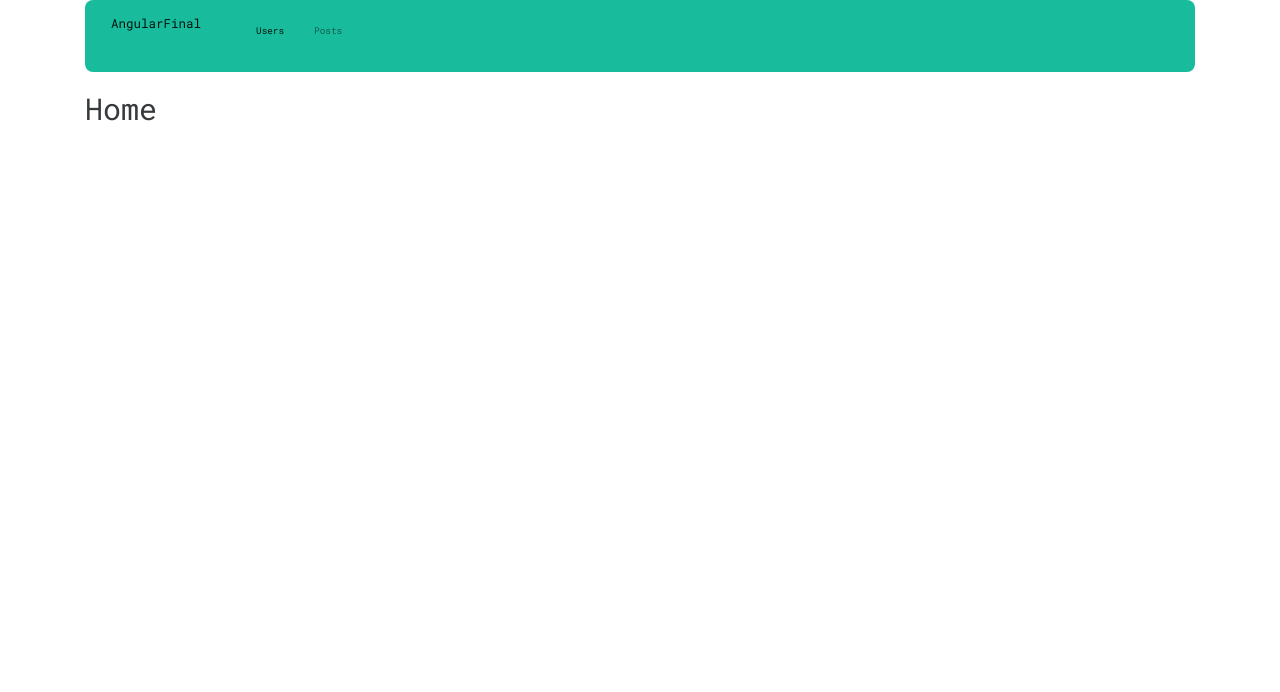
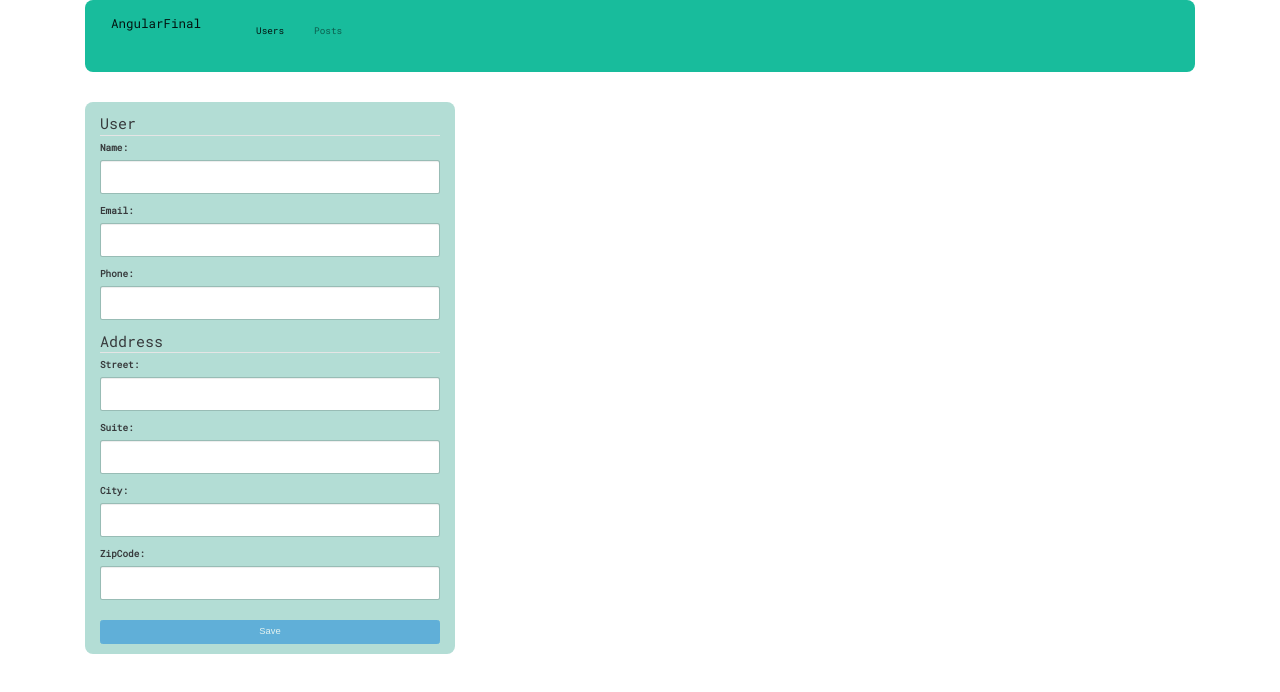
Before and after one commit to krisSzell/Angular-First-App, an Angular app: page /users/new in a window 1280 px wide. Shown: the top 692 px of the page. Built offline with nearby package versions, Linux system fonts and the light colour scheme.

Commit message:
added lots of stuff (forgot to commit before)

```diff
--- a/src/app/global-routes.ts
+++ b/src/app/global-routes.ts
@@ -2,8 +2,11 @@ import { Routes } from '@angular/router';
 import { UsersComponent } from './users/users.component';
 import { PostsComponent } from './posts/posts.component';
 import { HomeComponent } from './home/home.component';
+import { UserFormComponent } from './user-form/user-form.component';
+import { PreventUnsavedChangesGuard } from './prevent-unsaved-changes-guard.service';
 
 export const globalRoutes: Routes = [
+    { path: 'users/new', component: UserFormComponent, canDeactivate: [PreventUnsavedChangesGuard] },
     { path: 'users', component: UsersComponent },
     { path: 'posts', component: PostsComponent },
     { path: '', component: HomeComponent },
--- /dev/null
+++ b/src/app/prevent-unsaved-changes-guard.service.ts
@@ -0,0 +1,12 @@
+import { UserFormComponent } from './user-form/user-form.component';
+import { CanDeactivate } from '@angular/router';
+
+export class PreventUnsavedChangesGuard implements CanDeactivate<UserFormComponent> {
+    canDeactivate(component: UserFormComponent) {
+        if (component.form.dirty) {
+            return confirm("You have unsaved changes, are you sure you want to leave this page?");
+        }
+
+        return true;
+    }
+}
--- /dev/null
+++ b/src/app/user-form/user-form-custom-validators.ts
@@ -0,0 +1,9 @@
+import { FormControl } from '@angular/forms';
+export class UserFormCustomValidators {
+
+    static email(control: FormControl) {
+        var regEx = /^(([^<>()\[\]\\.,;:\s@"]+(\.[^<>()\[\]\\.,;:\s@"]+)*)|(".+"))@((\[[0-9]{1,3}\.[0-9]{1,3}\.[0-9]{1,3}\.[0-9]{1,3}])|(([a-zA-Z\-0-9]+\.)+[a-zA-Z]{2,}))$/;
+        var valid = regEx.test(control.value);
+        return valid ? null : { email: true };
+    }
+}
--- /dev/null
+++ b/src/app/user-form/user-form.component.css
@@ -0,0 +1,11 @@
+.form-component {
+    background-color: #b3ddd5;
+    border-radius: 8px;
+    margin-top: 1rem;
+    padding-top: 1rem;
+    padding-bottom: 1rem;
+}
+.btn.btn-submit {
+    margin-top: 1rem;
+    width: 100%;
+}
--- /dev/null
+++ b/src/app/user-form/user-form.component.html
@@ -0,0 +1,41 @@
+<div class="col-md-4 form-component">
+  <form [formGroup]="form" (ngSubmit)="save()">
+    <fieldset formGroupName="user">
+      <legend>User</legend>
+      <div class="form-group">
+        <label for="name">Name:</label>
+        <input formControlName="name" class="form-control" type="text" name="name" id="name" value="" required>
+      </div>
+      <div class="alert alert-danger" *ngIf="form.get('user.name').touched && !form.get('user.name').valid">Name is required.</div>
+      <div class="form-group">
+        <label for="email">Email:</label>
+        <input formControlName="email" class="form-control" type="email" name="email" id="email" value="" required validEmail>
+      </div>
+      <div class="alert alert-danger" *ngIf="form.get('user.email').touched && form.get('user.email').errors && form.get('user.email').errors.email">Enter valid email.</div>
+      <div class="form-group">
+        <label for="phone">Phone:</label>
+        <input formControlName="phone" class="form-control" type="text" name="phone" id="phone" value="">
+      </div>
+    </fieldset>
+    <fieldset formGroupName="address">
+      <legend>Address</legend>
+      <div class="form-group">
+        <label for="street">Street:</label>
+        <input formControlName="street" class="form-control" type="text" name="street" id="street" value="">
+      </div>
+      <div class="form-group">
+        <label for="suite">Suite:</label>
+        <input formControlName="suite" class="form-control" type="text" name="suite" id="suite" value="">
+      </div>
+      <div class="form-group">
+        <label for="city">City:</label>
+        <input formControlName="city" class="form-control" type="text" name="city" id="city" value="">
+      </div>
+      <div class="form-group">
+        <label for="zipcode">ZipCode:</label>
+        <input formControlName="zipcode" class="form-control" type="text" name="zipcode" id="zipcode" value="">
+      </div>
+    </fieldset>
+    <button class="btn btn-info btn-submit" type="submit" [disabled]="!form.valid">Save</button>
+  </form>
+</div>
--- /dev/null
+++ b/src/app/user-form/user-form.component.ts
@@ -0,0 +1,48 @@
+import { Router } from '@angular/router';
+import { Component, OnInit } from '@angular/core';
+import { FormGroup, FormControl, FormBuilder, Validators } from '@angular/forms';
+import { UserFormCustomValidators } from './user-form-custom-validators';
+
+import { UsersService } from '../users.service';
+
+@Component({
+  selector: 'app-user-form',
+  templateUrl: './user-form.component.html',
+  styleUrls: ['./user-form.component.css']
+})
+export class UserFormComponent implements OnInit {
+
+  form: FormGroup;
+
+  constructor(
+    private _formBuilder: FormBuilder,
+    private _router: Router,
+    private _usersService: UsersService
+  ) { }
+
+  ngOnInit() {
+    this.form = this._formBuilder.group({
+      user: this._formBuilder.group({
+        name: ['', Validators.required],
+        email: ['',
+          UserFormCustomValidators.email
+        ],
+        phone: []
+      }),
+      address: this._formBuilder.group({
+        street: [],
+        suite: [],
+        city: [],
+        zipcode: []
+      })
+    });
+  }
+
+  save() {
+    this._usersService.saveUser(this.form.value).subscribe(res => {
+      this.form.markAsPristine();
+      this._router.navigate(['users']);
+    });
+  }
+
+}
--- a/src/app/users.service.ts
+++ b/src/app/users.service.ts
@@ -1,7 +1,9 @@
 import { Injectable } from '@angular/core';
-import { Http } from '@angular/http';
+import { Http, Headers, RequestOptions } from '@angular/http';
 
 import 'rxjs/add/operator/map';
+import { Observable } from 'rxjs/Observable';
+import { UserFormComponent } from './user-form/user-form.component';
 
 @Injectable()
 export class UsersService {
@@ -12,4 +14,16 @@ export class UsersService {
     return this._http.get('http://jsonplaceholder.typicode.com/users')
       .map(response => response.json());
   }
+
+  saveUser(user) {
+    let headers = new Headers({
+      'Content-Type': 'application/json'
+    });
+    let options = new RequestOptions({
+      headers: headers
+    });
+
+    return this._http.post('http://jsonplaceholder.typicode.com/users', JSON.stringify(user), options)
+      .map(res => res.json());
+  }
 }
--- a/src/app/users/users.component.html
+++ b/src/app/users/users.component.html
@@ -1,4 +1,5 @@
 <h1>Users</h1>
+<a class="btn btn-info" routerLink="/users/new">Add user</a>
 <table class="table table-hover">
     <thead class="thead-inverse">
         <tr>
```
Also changed, not shown: src/app/app.module.ts (+7 -3 lines), 1 other file (tests, documents, lock files or other folders).
